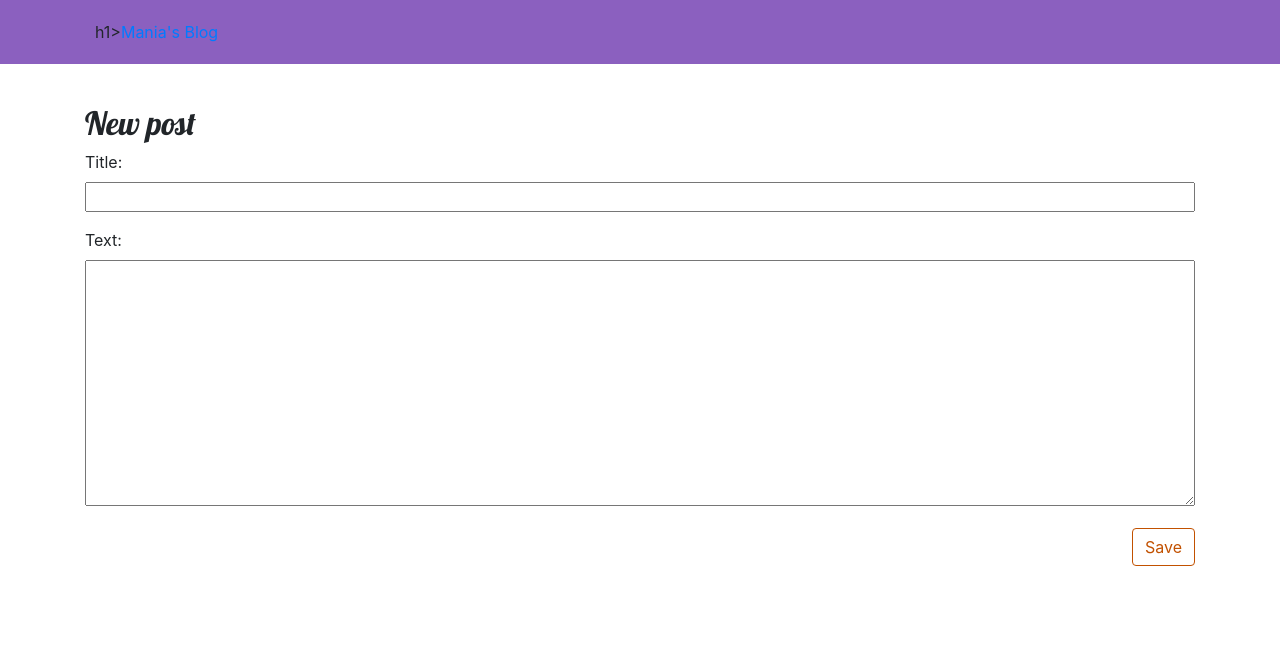
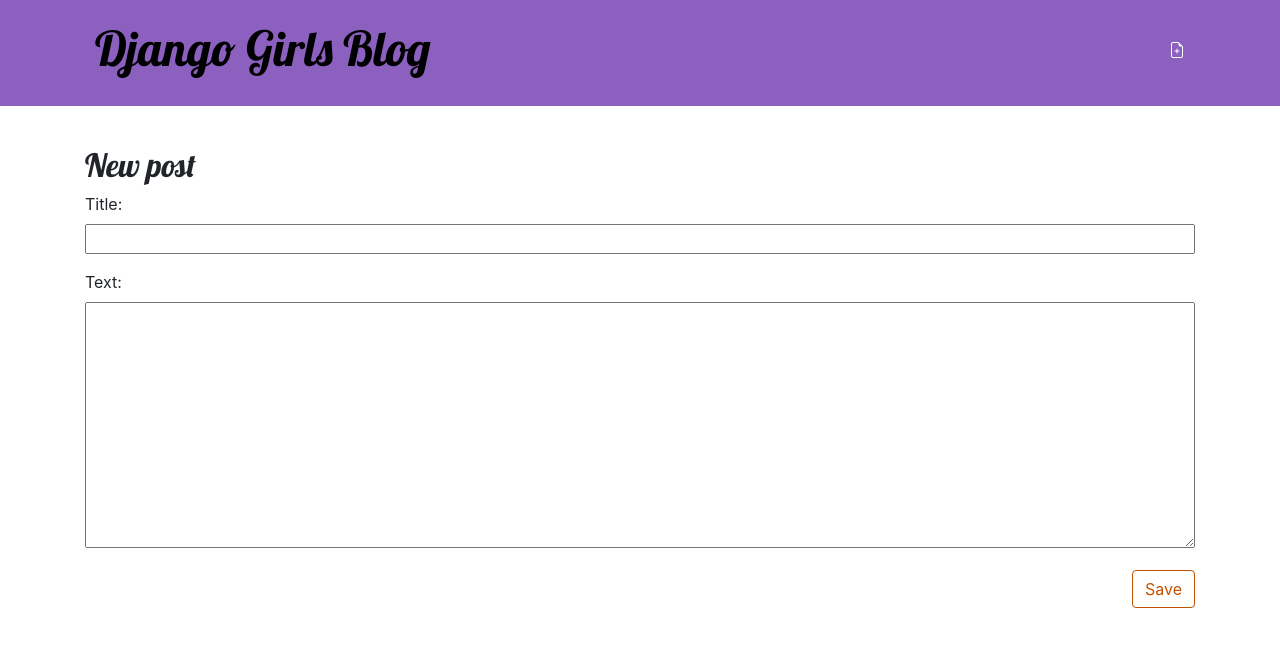
Before and after one commit to mania850/my-first-blog, a Django app: page /post/new/ in a window 1280 px wide. Shown: the top 647 px of the page. Run offline with Django 3.2, Linux system fonts and the light colour scheme.

Commit message:
fixing again^^2

```diff
--- a/blog/templates/blog/base.html
+++ b/blog/templates/blog/base.html
@@ -2,7 +2,7 @@
 <!DOCTYPE html>
 <html>
     <head>
-        <title>Mania's Blog</title>
+        <title>Django Girls blog</title>
         <link rel="stylesheet" href="https://cdn.jsdelivr.net/npm/bootstrap@4.5.3/dist/css/bootstrap.min.css" integrity="sha384-TX8t27EcRE3e/ihU7zmQxVncDAy5uIKz4rEkgIXeMed4M0jlfIDPvg6uqKI2xXr2" crossorigin="anonymous">
         <link href='//fonts.googleapis.com/css?family=Lobster&subset=latin,latin-ext' rel='stylesheet' type='text/css'>
         <link rel="stylesheet" href="{% static 'css/blog.css' %}">
@@ -10,28 +10,17 @@
     <body>
         <header class="page-header">
             <div class="container">
-                {% if user.is_authenticated %}
-                    <a href="{% url 'post_new' %}" class="top-menu">
+                <a href="{% url 'post_new' %}" class="top-menu">
                     {% include './icons/file-earmark-plus.svg' %}
-                    </a>
-                {% endif %}
-                h1><a href="/">Mania's Blog</a></h1>
+                </a>
+                <h1><a href="/">Django Girls Blog</a></h1>
             </div>
         </header>
-        <main class="container">
+        <main class="content container">
             <div class="row">
                 <div class="col">
-                {% block content %}
-                    {% for post in posts %}
-                        <article class="post">
-                            <time class="date">
-                                {{ post.published_date }}
-                             </time>
-                            <h2><a href="">{{ post.title }}</a></h2>
-                            <p>{{ post.text|linebreaksbr }}</p>
-                        </article>
-                    {% endfor %}
-                {% endblock %}
+                    {% block content %}
+                    {% endblock %}
                 </div>
             </div>
         </main>
```
